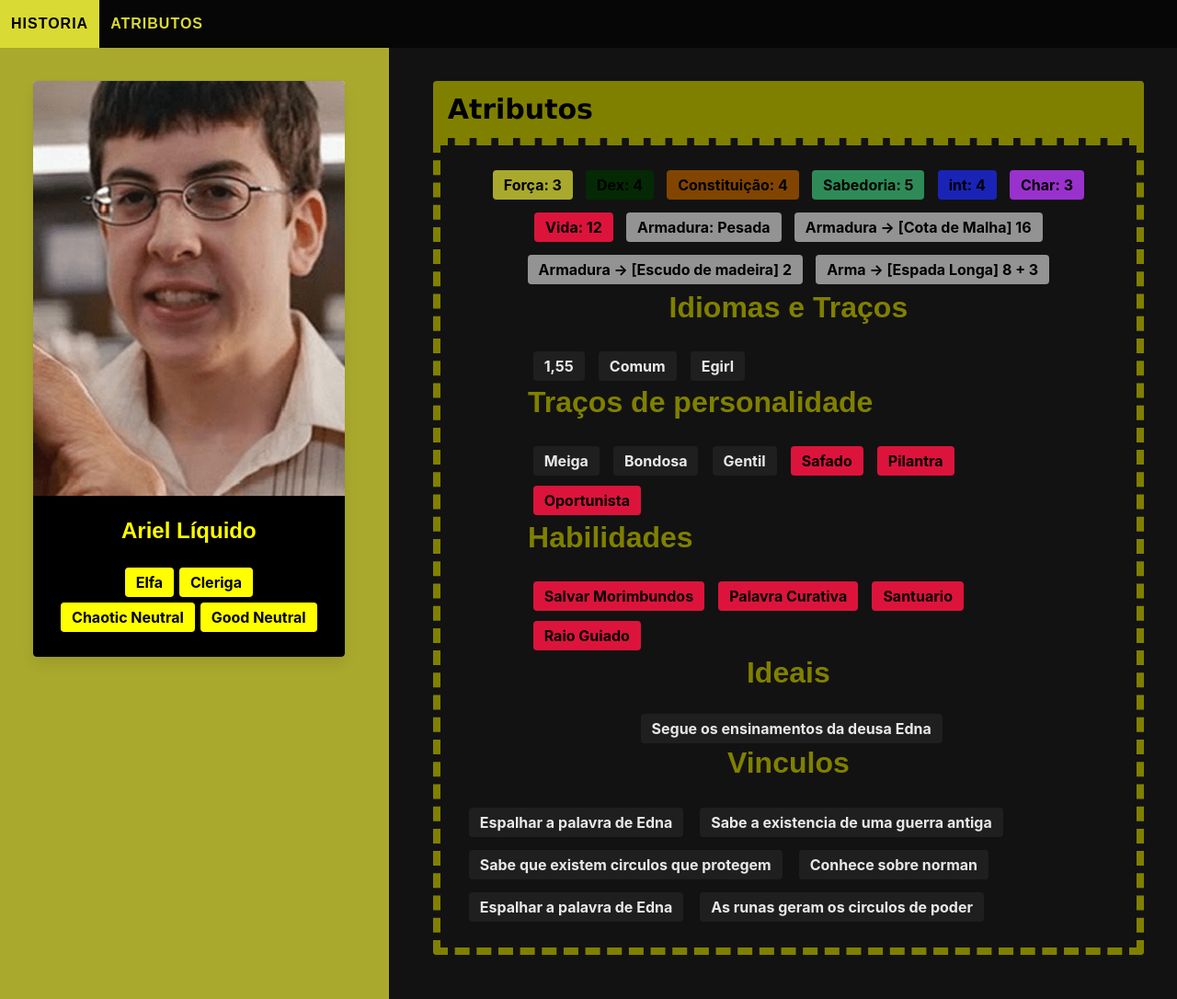
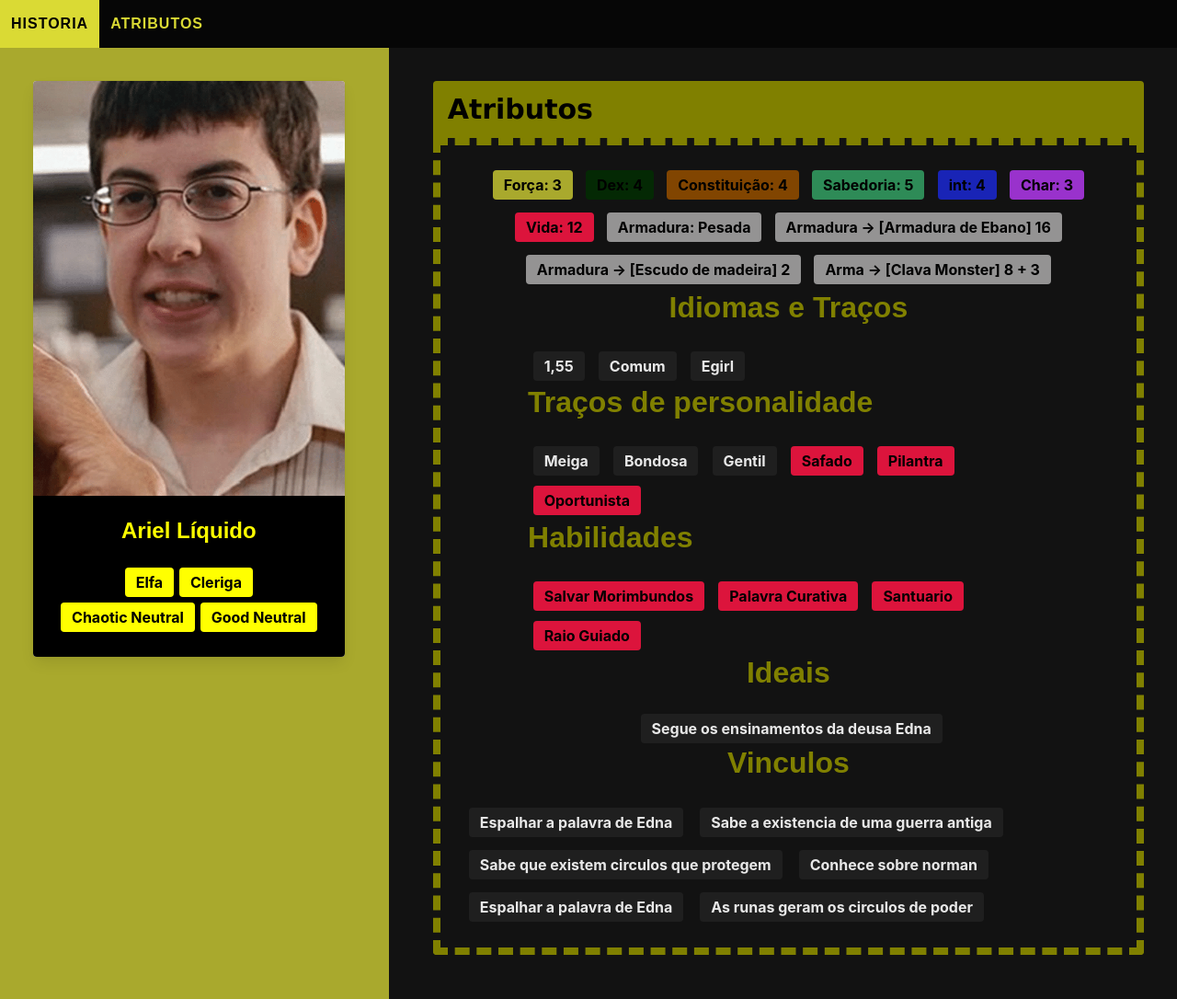
Before and after one commit to pedrocauan/Ficha-de-Personagem---Ariel-Liquido, a plain HTML site: page atributos.html in a window 1280 px wide. Shown: the whole page at 92% size. Drawn offline with Linux system fonts and the light colour scheme.

Commit message:
Update atributos.html

```diff
--- a/atributos.html
+++ b/atributos.html
@@ -82,14 +82,14 @@
 
 
                 <span class="tag is-medium white"
-                  ><b>Armadura -> [Cota de Malha] 16 </b></span
+                  ><b>Armadura -> [Armadura de Ebano] 16 </b></span
                 >
                 <span class="tag is-medium white"
                   ><b>Armadura -> [Escudo de madeira] 2 </b></span
                 >
 
                 <span class="tag is-medium white"
-                  ><b>Arma -> [Espada Longa] 8 + 3 </b></span
+                  ><b>Arma -> [Clava Monster] 8 + 3 </b></span
                 >
 
                 <div class="traco atributos">
```
